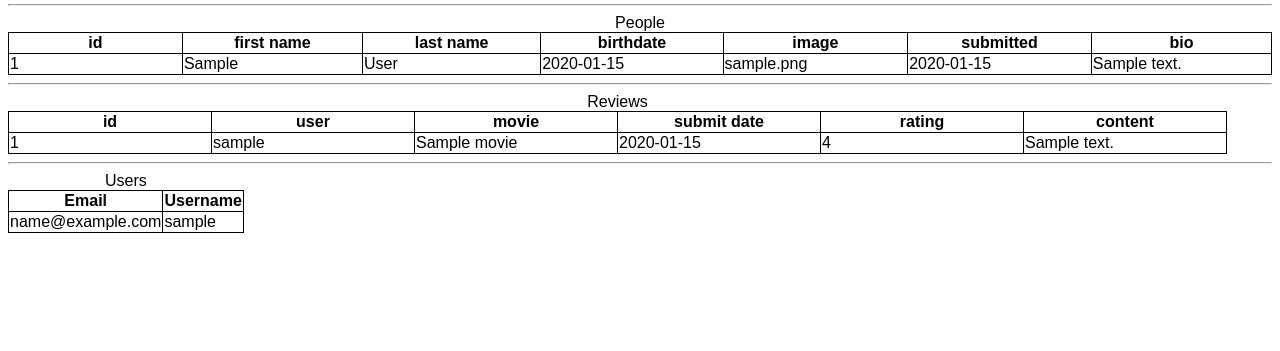
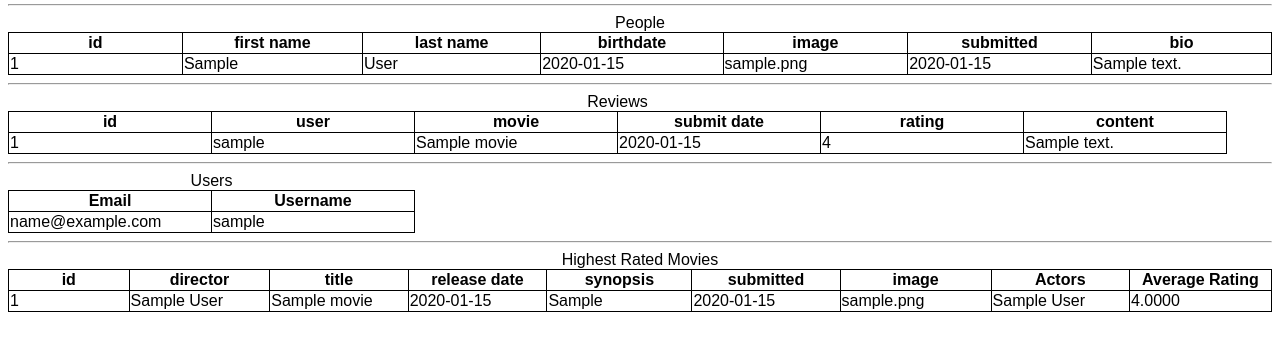
Before and after one commit to ecs0/tbmd.com, a PHP site: page /html/bryan.php in a window 1280 px wide. Shown: the part 174-525 px from the top of the page. Run offline with PHP 8.4, Linux system fonts and the light colour scheme; tables that the repository leaves empty hold one stand-in row (values such as "Sample post").

Commit message:
closes #2 - queries highest rated movies. Bug fix in getReviews

```diff
--- a/html/bryan.php
+++ b/html/bryan.php
@@ -240,9 +240,14 @@
         <?php echo $view->reviewsAsTable(); ?>
     </table>
     <hr>
-    <table class="fized" id="users">
+    <table class="fixed" id="users">
         <caption>Users</caption>
         <?php echo $view->usersAsTable(); ?>
     </table>
+    <hr>
+    <table class="fixed">
+        <caption>Highest Rated Movies</caption>
+        <?php echo $view->ratedMoviesAsTable(); ?>
+    </table>
 </body>
 </html>
--- a/php/Connection.php
+++ b/php/Connection.php
@@ -332,7 +332,7 @@ class Connection {
             while ($row = mysqli_fetch_array($result, MYSQLI_ASSOC)) {
                 $id = $row['id'];
                 $user = $this->getUsers([$row['user_id']]);
-                $movie = $this->getMovies([$row['movie_id']]);
+                $movie = $this->getMoviesById([$row['movie_id']]);
                 $submitDate = $row['submit_date'];
                 $rating = $row['rating'];
                 $reviewContent = $row['review_content'];
@@ -404,6 +404,45 @@ class Connection {
         return $this->getReviews($where.$filter);
     }
 
+    public function getMoviesByReviewScore() {
+        $this->connect();
+
+        $sql = "SELECT ".
+            "movie.id, ".
+            "movie.director_id, ".
+            "movie.title, ".
+            "movie.release_date, ".
+            "movie.synopsis, ".
+            "movie.submit_date, ".
+            "movie.image_link, ".
+            "AVG(reviews.rating) average ".
+            " FROM movie INNER JOIN reviews ON movie.id = reviews.movie_id ".
+            "GROUP BY movie.id ORDER BY average DESC ";
+
+        $result = mysqli_query($this->link, $sql);
+
+        $movies = array();
+        $i = 0;
+        if ($result) {
+            while ($row = mysqli_fetch_array($result, MYSQLI_ASSOC)) {
+                $rating = $row['average'];
+                $movieId = $row['id'];
+                $movie = new Movie($movieId,
+                    $this->getPeople([$row['director_id']])[0],
+                    $row['title'],
+                    $row['release_date'],
+                    $row['synopsis'],
+                    $row['submit_date'],
+                    $row['image_link'],
+                    $this->getActors($movieId));
+
+                $movies[$i++] = array($movie, $rating);
+            }
+        }
+
+        return $movies;
+    }
+
     /**
      * Opens a connection to the database using mysqli
      */
--- a/php/Movie.php
+++ b/php/Movie.php
@@ -97,7 +97,7 @@ class Movie extends stdClass {
         return $this->actors;
     }
 
-    public function asTableRow() {
+    public function asTableRow($rating = null) {
         $director = $this->getDirector()->getFirstName()." ".$this->getDirector()->getLastName();
         $actorNames = array_map(function($person) {
             if ($person instanceof Person) {
@@ -107,9 +107,15 @@ class Movie extends stdClass {
             }
         }, $this->actors);
         $actorString = implode(", ", $actorNames);
-        return "<tr><td>$this->id</td><td>$director</td><td>$this->title</td><td>$this->releaseDate</td>".
+        $row = "<tr><td>$this->id</td><td>$director</td><td>$this->title</td><td>$this->releaseDate</td>".
         "<td>$this->synopsis</td><td>$this->submissionDate</td><td>$this->imageLink</td>".
-        "<td>$actorString</td></tr>";
+        "<td>$actorString</td>";
+
+        if ($rating != null) {
+            $row .= "<td>$rating</td>";
+        }
+
+        return $row."</tr>";
     }
 
     public function __toString() {
--- a/php/View.php
+++ b/php/View.php
@@ -13,6 +13,28 @@ include_once("Connection.php");
  *
  */
 class View {
+
+    public function ratedMoviesAsTable() {
+        $innerHtml = "<thead><tr>".
+            "<th>id</th><th>director</th><th>title</th><th>release date</th><th>synopsis</th>".
+            "<th>submitted</th><th>image</th><th>Actors</th><th>Average Rating</th>".
+            "</tr></thead>";
+
+        $link = new Connection();
+
+        $body = "";
+        foreach ($link->getMoviesByReviewScore() as $tuple) {
+            $movie = $tuple[0];
+            $rating = $tuple[1];
+
+            if ($movie instanceof Movie) {
+                $body .= $movie->asTableRow($rating);
+            }
+        }
+
+        $innerHtml .= "<tbody>$body</tbody>";
+        return $innerHtml;
+    }
 
     public function moviesAsTable() {
         $innerHtml = "<thead><tr>".
@@ -86,7 +108,7 @@ class View {
 
         $link = new Connection();
         $body = "";
-        foreach ($link->getReviewsByDate() as $review) {
+        foreach ($link->getReviews() as $review) {
             if ($review instanceof Review) {
                 $body .= $review->asTableRow();
             }
```
